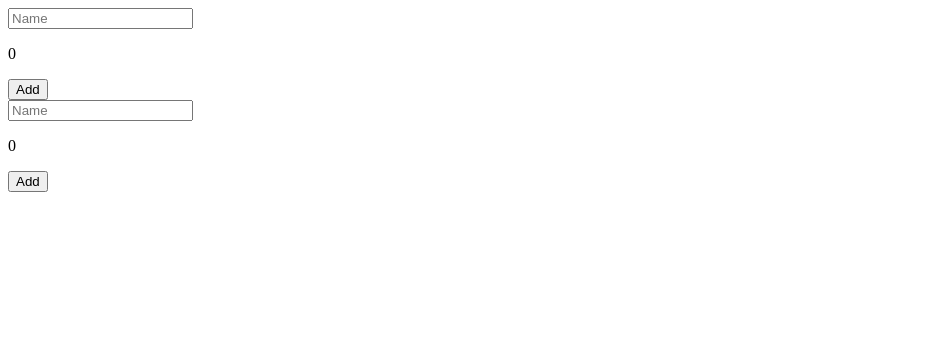
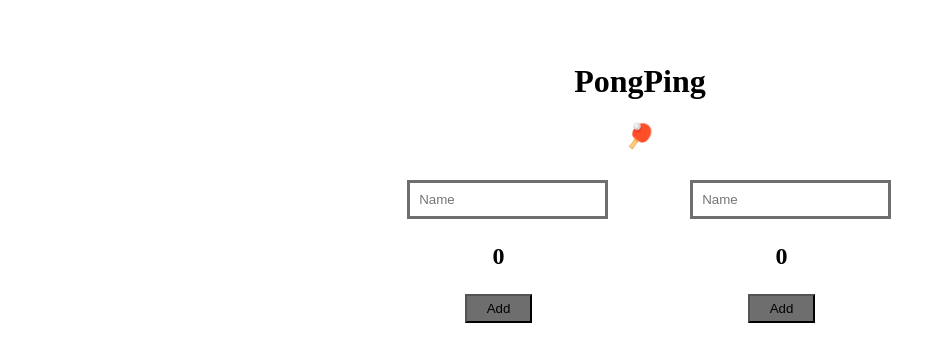
Before and after one commit to vbro1293/ping-pong-app, a React (Create React App) app: page / in a window 1280 px wide. Shown: the top 362 px of the page, without its empty margins (0-946 px from the left). Built offline with nearby package versions, Linux system fonts and the light colour scheme.

Commit message:
basic styling added

```diff
--- a/public/index.html
+++ b/public/index.html
@@ -25,7 +25,7 @@
     <noscript>
       You need to enable JavaScript to run this app.
     </noscript>
-    <div id="root"></div>
+    <div id="root" class="container"></div>
     <!--
       This HTML file is a template.
       If you open it directly in the browser, you will see an empty page.
--- a/src/App.css
+++ b/src/App.css
@@ -1,28 +1,28 @@
-.App {
-  text-align: center;
+.container {
+	margin: 5% 20%;
 }
-
-.App-logo {
-  animation: App-logo-spin infinite 20s linear;
-  height: 80px;
+h1, h2 {
+	text-align: center;
 }
-
-.App-header {
-  background-color: #222;
-  height: 150px;
-  padding: 20px;
-  color: white;
+.player-section {
+	display: inline-block;
+	margin: 10px 50px;
 }
-
-.App-title {
-  font-size: 1.5em;
+.input {
+	padding: 5%;
+	border: 3px solid hsla(0, 0%, 43%, 1);
 }
-
-.App-intro {
-  font-size: large;
+.players-container {
+	text-align: center;
 }
-
-@keyframes App-logo-spin {
-  from { transform: rotate(0deg); }
-  to { transform: rotate(360deg); }
+.btn {
+	padding: 5px 20px;
+	background: hsla(0, 0%, 43%, 1);
 }
+.score {
+	font-weight: bold;
+	font-size: 1.5em;
+}
+/*.serving {
+	border: 1px solid hsla(0, 0%, 43%, 1);
+}*/
--- a/src/App.jsx
+++ b/src/App.jsx
@@ -1,10 +1,14 @@
 import React, { Component } from 'react';
 import PingPong from "./containers/PingPong";
+import PageHeading from './components/PageHeading';
 
 class App extends Component {
 	render() {
 		return (
-    		<PingPong />
+			<div>
+				<PageHeading title="PongPing" subtitle="🏓"/>
+	    		<PingPong />
+	    		</div>
     	);
 	}
 }
--- a/src/components/Input.jsx
+++ b/src/components/Input.jsx
@@ -3,8 +3,8 @@ import React from 'react';
 //Form input for players name, with name being passed in as a prop, onChange event handler being passed down for input change
 
 const Input = ({ value, onChange }) => (
-	<div className="form-group">
-		<input className="form-control" placeholder="Name" onChange={ onChange } value = { value } />
+	<div>
+		<input className="input" placeholder="Name" onChange={ onChange } value = { value } />
 	</div>
 );
 
--- /dev/null
+++ b/src/components/PageHeading.jsx
@@ -0,0 +1,10 @@
+import React from 'react';
+
+const PageHeading = ({ title, subtitle }) => (
+	<header>
+		<h1>{ title }</h1>
+		<h2>{ subtitle }</h2>
+	</header>
+);
+
+export default PageHeading;
--- a/src/components/PingPong.jsx
+++ b/src/components/PingPong.jsx
@@ -6,7 +6,7 @@ import Player from './Player';
 //id for identifying each player (key is for React only)
 
 const PingPong = ({ players, id }) => (
-	<div className="row">
+	<div className="players-container">
 		{ players.map((player, i) => (
 			<Player key={ i } id ={ i } player={ player } />
 		))}
--- a/src/components/Player.jsx
+++ b/src/components/Player.jsx
@@ -5,7 +5,7 @@ import Score from '../containers/Score';
 //Player component to handle name and score
 
 const Player = ({ player, id }) => (
-	<div className="col-sm-6">
+	<div className="player-section">
 		<Input id ={ id } value={ player.get('name') }/>
 		<Score id ={ id } score={ player.get('score') }/>
 	</div>
--- a/src/components/Score.jsx
+++ b/src/components/Score.jsx
@@ -6,8 +6,8 @@ import React from "react";
 
 const Score = ({ score, onClick }) => (
 	<div>
-		<p className="well">{ score }</p>
-		<button className="btn btn-primary" onClick={ onClick }>Add</button>
+		<p className="score">{ score }</p>
+		<button className="btn" onClick={ onClick }>Add</button>
 	</div>
 );
 
--- a/src/index.js
+++ b/src/index.js
@@ -3,6 +3,7 @@ import ReactDOM from 'react-dom';
 
 import App from './App';
 import store from "./data/store";
+import './App.css';
 
 import { Provider } from "react-redux";
 
```
